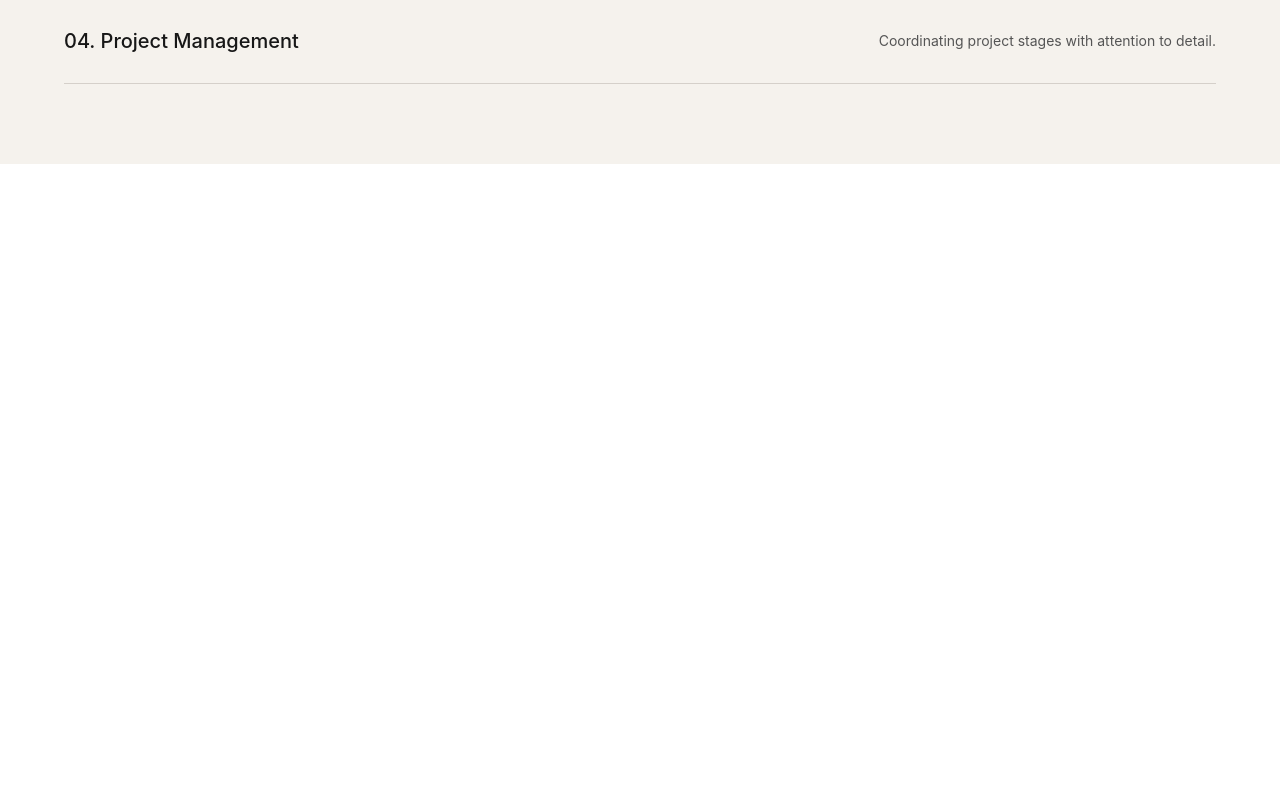
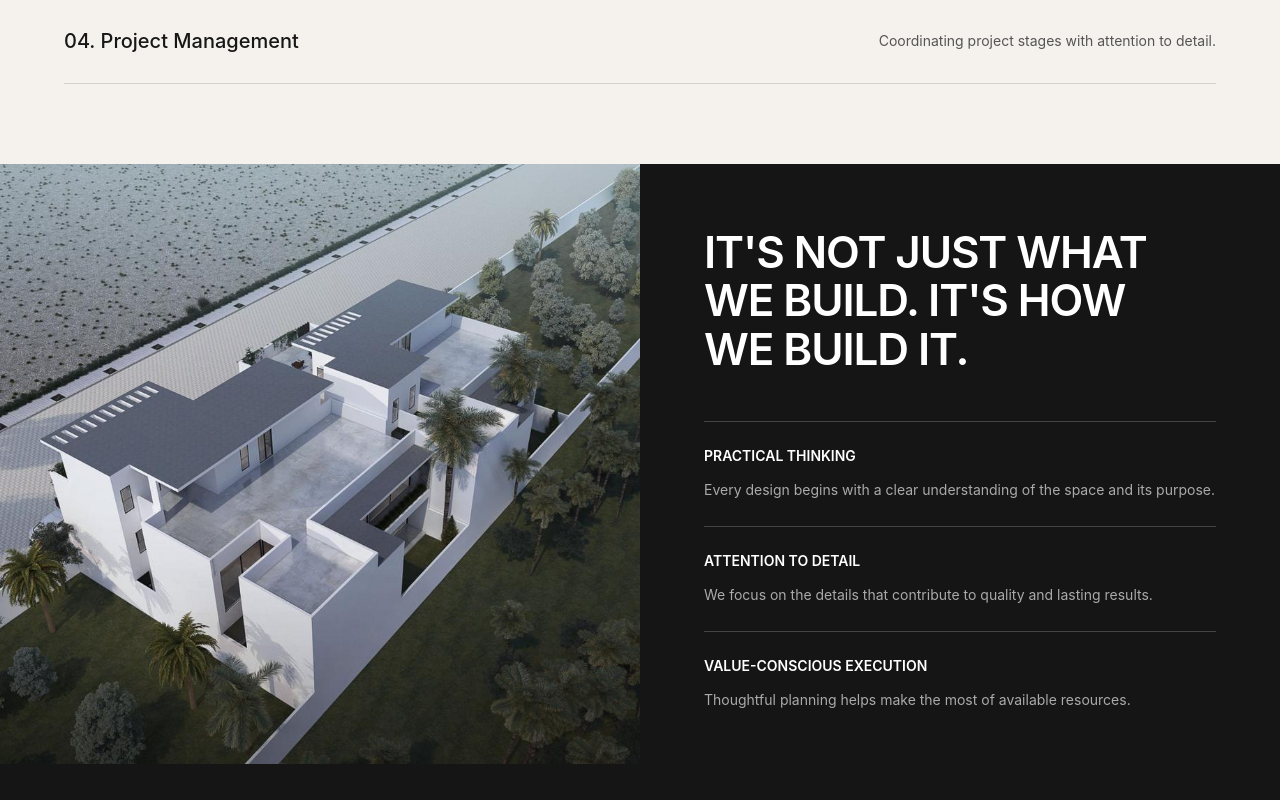
Before and after one commit to AHDAM0909/ARS_structure, a React app: page /about in a window 1280 px wide. Shown: the part 4429-5229 px from the top of the page. Before the commit the page ends 4593 px from the top, so only its background shows below. Built offline with nearby package versions, Linux system fonts and the light colour scheme; the HTML template or start-up script is replaced by a standard one.

Commit message:
Add showcase animations and repeat scroll reveals

```diff
--- a/src/App.jsx
+++ b/src/App.jsx
@@ -6,6 +6,7 @@ import Projects from './components/Projects';
 import About from './components/About';
 import Services from './components/Services';
 import ScrollReveal from './components/ScrollReveal';
+import Showcase from './components/Showcase';
 
 function App() {
   return (
@@ -25,6 +26,10 @@ function App() {
       <ScrollReveal>
         <Services />
       </ScrollReveal>
+
+    <ScrollReveal>
+      <Showcase />
+    </ScrollReveal>
     </>
   );
 }
--- /dev/null
+++ b/src/components/Process.jsx
@@ -0,0 +1,9 @@
+import React from 'react'
+import { motion } from 'motion/react'
+const Process = () => {
+  return (
+    <div>Process</div>
+  )
+}
+
+export default Process
--- a/src/components/ScrollReveal.jsx
+++ b/src/components/ScrollReveal.jsx
@@ -2,11 +2,17 @@ import React from 'react'
 import { motion } from "motion/react";
 const Scrollreveal = ({children}) => {
   return (
-    <motion.div
-      initial={{ opacity: 0, y: 40 }}
+     <motion.div
+      initial={{ opacity: 0, y: 50 }}
       whileInView={{ opacity: 1, y: 0 }}
-      viewport={{ once: true, amount: 0.15 }}
-      transition={{ duration: 0.7, ease: "easeOut" }}
+      viewport={{
+        once: false,
+        amount: 0.2,
+      }}
+      transition={{
+        duration: 0.7,
+        ease: "easeOut",
+      }}
     >
       {children}
     </motion.div>
--- a/src/components/Showcase.jsx
+++ b/src/components/Showcase.jsx
@@ -1,8 +1,82 @@
 import React from 'react'
-
+import { motion } from "motion/react";
 const Showcase = () => {
   return (
-    <div>Showcase</div>
+    <section id="showcase" className="bg-[#151515] text-white">
+      <div className="grid lg:grid-cols-2">
+
+        {/* Animated architectural image */}
+        <motion.div
+          initial={{ opacity: 0, scale: 0.96 }}
+          whileInView={{ opacity: 1, scale: 1 }}
+          viewport={{ once: true, amount: 0.2 }}
+          transition={{ duration: 0.8, ease: "easeOut" }}
+          className="h-[350px] overflow-hidden md:h-[500px] lg:h-[600px]"
+        >
+          <img
+            src="/images/showcaseimg.jpg"
+            alt="ARS Structures architectural project"
+            className="h-full w-full object-cover transition-transform duration-700 hover:scale-105"
+          />
+        </motion.div>
+         {/* Animated text content */}
+        <motion.div
+          initial={{ opacity: 0, x: 40 }}
+          whileInView={{ opacity: 1, x: 0 }}
+          viewport={{ once: true, amount: 0.2 }}
+          transition={{ duration: 0.8, ease: "easeOut" }}
+          className="flex flex-col justify-center px-6 py-16 md:px-12 lg:px-16"
+        >
+          <h2 className="max-w-[450px] text-[32px] font-semibold uppercase leading-[1.1] tracking-tight md:text-[44px]">
+            It's Not Just What
+            <br />
+            We Build. It's How
+            <br />
+            We Build It.
+          </h2>
+           <div className="mt-12">
+            {[
+              {
+                title: "Practical Thinking",
+                description:
+                  "Every design begins with a clear understanding of the space and its purpose.",
+              },
+              {
+                title: "Attention To Detail",
+                description:
+                  "We focus on the details that contribute to quality and lasting results.",
+              },
+              {
+                title: "Value-Conscious Execution",
+                description:
+                  "Thoughtful planning helps make the most of available resources.",
+              },
+            ].map((item, index) => (
+              <motion.div
+                key={item.title}
+                initial={{ opacity: 0, y: 20 }}
+                whileInView={{ opacity: 1, y: 0 }}
+                viewport={{ once: true, amount: 0.2 }}
+                transition={{
+                  duration: 0.5,
+                  delay: index * 0.15,
+                  ease: "easeOut",
+                }}
+                className="border-t border-[#444444] py-6"
+              > <h3 className="text-sm font-semibold uppercase">
+                  {item.title}
+                </h3>
+
+                <p className="mt-3 text-sm leading-6 text-[#AAAAAA]">
+                  {item.description}
+                </p>
+              </motion.div>
+            ))}
+          </div>
+        </motion.div>
+
+      </div>
+    </section>
   )
 }
 
```
Also changed, not shown: public/images/showcaseimg.jpg (added).
